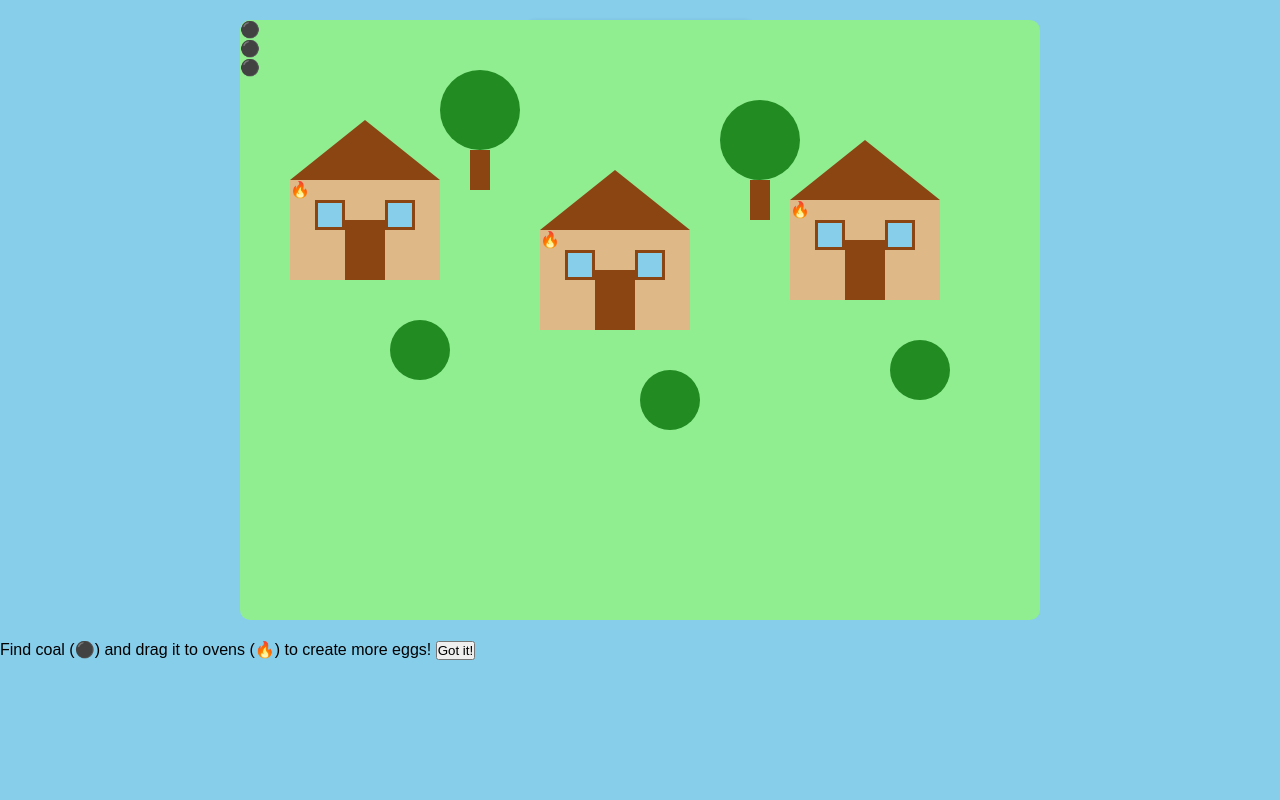
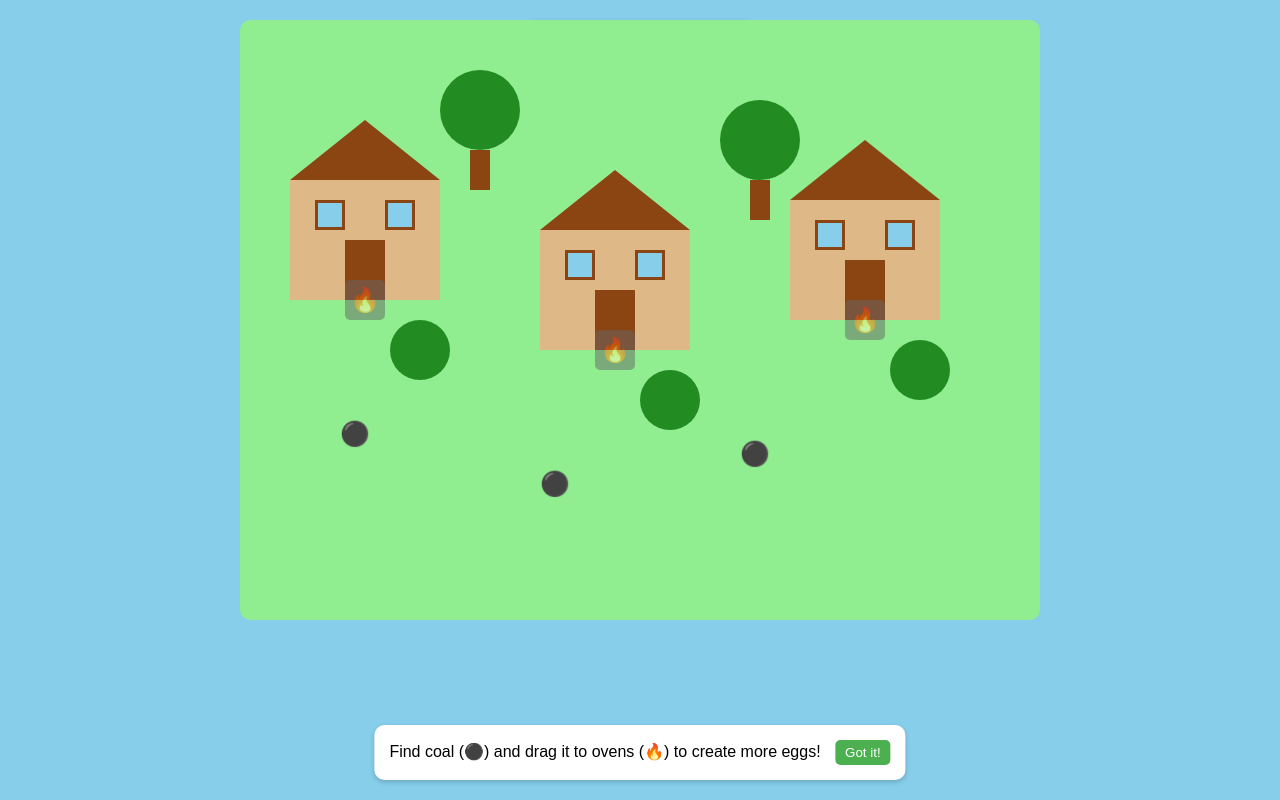
Before and after one commit to AwesomeJeff7/egghunt, a plain HTML site: page index.html in a window 1280 px wide. Drawn offline with Linux system fonts and the light colour scheme.

Commit message:
Update styles.css

```diff
--- a/styles.css
+++ b/styles.css
@@ -28,6 +28,12 @@ body {
     box-shadow: 0 2px 5px rgba(0,0,0,0.2);
 }
 
+.inventory {
+    font-size: 18px;
+    margin-top: 5px;
+    color: #444;
+}
+
 .neighborhood {
     width: 100%;
     height: 100%;
@@ -40,7 +46,7 @@ body {
 .house {
     position: absolute;
     width: 150px;
-    height: 150px;
+    height: 170px; /* Increased to accommodate oven */
 }
 
 .roof {
@@ -53,7 +59,7 @@ body {
 
 .building {
     width: 150px;
-    height: 100px;
+    height: 120px;
     background-color: #DEB887;
     position: relative;
 }
@@ -83,6 +89,48 @@ body {
     position: absolute;
     bottom: 0;
     left: 55px;
+}
+
+.oven {
+    width: 40px;
+    height: 40px;
+    background-color: #666;
+    position: absolute;
+    bottom: -20px;
+    left: 55px;
+    border-radius: 5px;
+    display: flex;
+    justify-content: center;
+    align-items: center;
+    font-size: 24px;
+    cursor: pointer;
+    transition: all 0.3s ease;
+}
+
+.oven[data-needs-coal="true"] {
+    opacity: 0.5;
+}
+
+.oven[data-needs-coal="false"] {
+    opacity: 1;
+    background-color: #ff4400;
+}
+
+.coal-spot {
+    position: absolute;
+    width: 30px;
+    height: 30px;
+    font-size: 24px;
+    cursor: pointer;
+    user-select: none;
+}
+
+.draggable-coal {
+    position: absolute;
+    font-size: 24px;
+    cursor: move;
+    user-select: none;
+    z-index: 1000;
 }
 
 .bush {
@@ -124,6 +172,28 @@ body {
     animation: popUp 0.5s ease-out;
 }
 
+.tutorial {
+    position: fixed;
+    bottom: 20px;
+    left: 50%;
+    transform: translateX(-50%);
+    background-color: white;
+    padding: 15px;
+    border-radius: 10px;
+    box-shadow: 0 2px 5px rgba(0,0,0,0.2);
+    text-align: center;
+}
+
+.tutorial button {
+    margin-left: 10px;
+    padding: 5px 10px;
+    border: none;
+    background-color: #4CAF50;
+    color: white;
+    border-radius: 5px;
+    cursor: pointer;
+}
+
 @keyframes popUp {
     0% {
         transform: scale(0);
```
